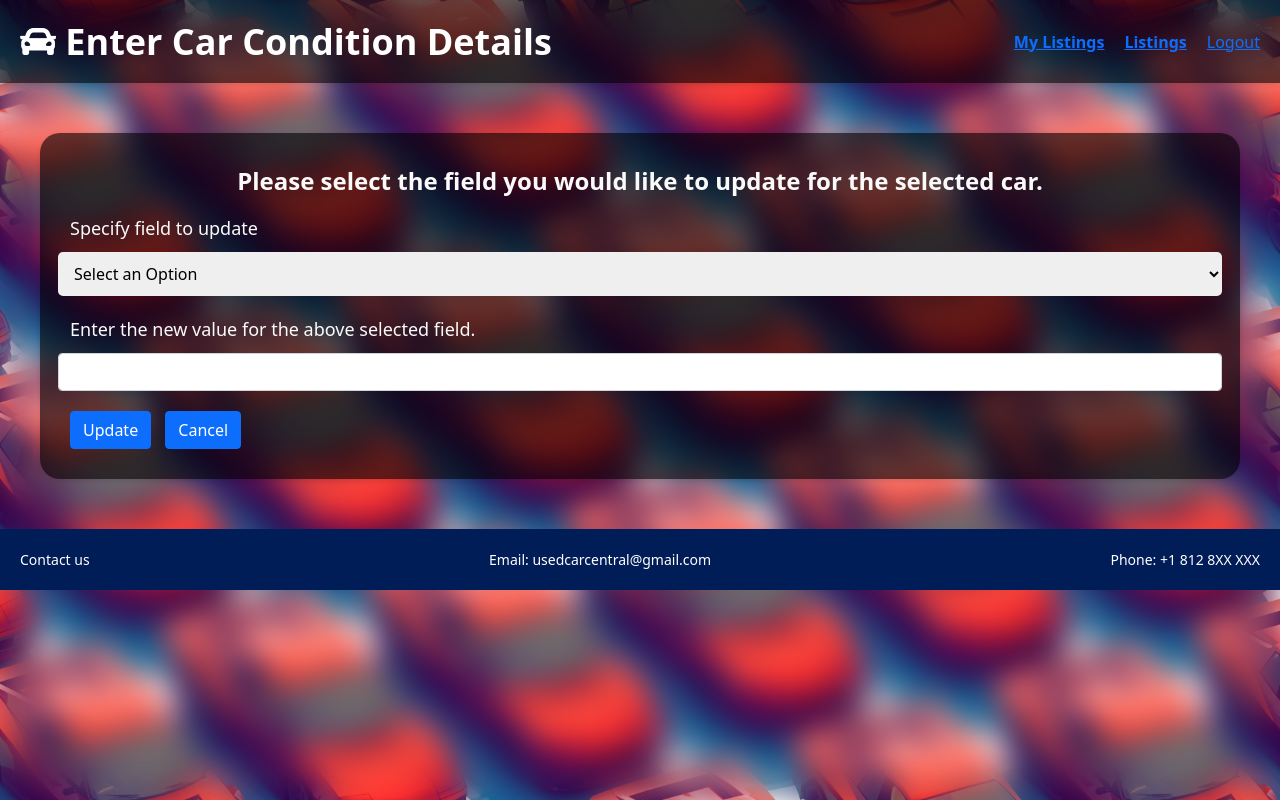
After one commit to ramkiran55/UsedCarCentral, a Flask app: page /filterForUpdates/1 in a window 1280 px wide. The commit adds this page. Run offline with Flask 3, Linux system fonts and the light colour scheme.

Commit message:
update front end changes

```diff
--- a/UsedCarCentral.py
+++ b/UsedCarCentral.py
@@ -158,11 +158,27 @@ def getmycarlistings():
     else:
         return redirect('/getmycarlistings')
 
+@UsedCarCentral.route("/filterForUpdates/<int:car_id>", methods = ['GET','POST'])
+def filterForUpdates(car_id):
+    print("updates")
+    print(car_id)
+    if request.method == "POST":
+        print("updates post")
+        print(car_id)
+        updateField = str(request.form["updateField"])
+        updateValue = str(request.form["updatedValue"])
+        print (updateField,updateValue)
+        return redirect('/getmycarlistings')
+    else:
+        print("Updates Get")
+        return render_template("FilterForUpdates.html")
+
 
 @UsedCarCentral.route("/success")
 def Success():
     return 'Success!'
 car_listing_data = {}
+
 @UsedCarCentral.route("/addcarlisting", methods = ['GET', 'POST'])
 def addCarListing():
     if request.method == 'GET':
@@ -236,21 +252,6 @@ def addLocationDetails():
             return redirect('/getmycarlistings')
         return redirect('/')
 
-@UsedCarCentral.route("/update/<int:listingid>", methods = ['GET'])
-def updateCarListing(listingid, price):
-
-    print(listingid)
-    conn = connection_uri()
-    cursor = conn.cursor()
-    out = 0
-    # EXEC real.UpdateCarPrice 10345, 33333
-    #cursor.execute("EXEC real.DeleteCarListing "+str(user.id)+","+str(listingid))
-    # Call the stored procedure
-    price = int(price)
-    listing_id = listingid
-    statement = "EXEC real.UpdateCarPrice "+ str(listing_id)+", "+str(price)
-    cursor.execute(statement)
-    return redirect('/getmycarlistings')
 
 @UsedCarCentral.route('/delete/<int:listingid>', methods=['GET'])
 def deleteCarListing(listingid):
--- /dev/null
+++ b/templates/FilterForUpdates.html
@@ -0,0 +1,58 @@
+<!DOCTYPE html>
+<html lang="en-US" dir="ltr">
+<head>
+    <title>Car Details</title>
+    <link rel="stylesheet" href="../static/styles/AddCarDetails.css">
+    <link rel="stylesheet" crossorigin="anonymous"
+	href="https://cdn.jsdelivr.net/npm/bootstrap@5.0.2/dist/css/bootstrap.min.css" >
+    <link rel="stylesheet" href="https://cdnjs.cloudflare.com/ajax/libs/font-awesome/5.15.3/css/all.min.css" />
+	<script crossorigin="anonymous"
+	src="https://cdn.jsdelivr.net/npm/bootstrap@5.0.2/dist/js/bootstrap.bundle.min.js" >
+	</script>
+
+</head>
+<header>
+    <h1><i class="fas fa-car" style="--fa-secondary-color: #ff0000;"></i> Enter Car Condition Details</h1>
+    <nav>
+        <a href="{{ url_for('getmycarlistings') }}"><strong>My Listings</strong></a>
+        <a href="{{ url_for('getcarlistings') }}"><strong>Listings</strong></a>
+        <a href="{{ url_for('logout') }}">Logout</a>
+    </nav>
+  </header>
+<body>
+
+
+    <form action="" method = "POST">
+        <!-- MasterID --><!--<div class="form-group row">
+          <label for="id">Id</label>
+          <input type="text" class="form-control" name="id" id="id">
+        </div> -->
+        <div class="form-group row">
+            <p><strong>Please select the field you would like to update for the selected car.</strong></p>
+            <label for="update-field">Specify field to update</label>
+            <select name = 'updateField' id = 'updateField'>
+                <option value="none" selected disabled hidden>Select an Option</option>
+                <option value="carColor">Car Color</option>
+                <option value="carCondition">Car Condition</option>
+                <option value="carDescription">Car Description</option>
+                <option value="city">City</option>
+                <option value="modelYear">Model Year</option>
+                <option value="odometerReading">Odometer Reading</option>
+                <option value="price">Price</option>
+                <option value="stateCode">State Code</option>
+            </select>
+        </div>
+        <div class="form-group row">
+            <label for="updatedValue">Enter the new value for the above selected field.</label>
+            <input type="text" step="0.01" class="form-control" name="updatedValue" id="updatedValue">
+        </div>
+        <button type="btnAdd" class="btn btn-primary" >Update</button>
+        <!-- <a class="btn btn-primary" href="filterForUpdates"><strong>Update</strong></a> -->
+        <a href="/" class="btn btn-primary">Cancel</a>
+      </form>
+      <footer>
+        <p>Contact us</p>
+        <p>Email: usedcarcentral@gmail.com</p>
+        <p>Phone: +1 812 8XX XXX</p>
+      </footer>
+</body>
--- a/templates/mylisting.html
+++ b/templates/mylisting.html
@@ -42,7 +42,7 @@
             <td>{{ car_listing.state }}</td>
             <td>{{ car_listing.date }}</td>
             <td>{{ car_listing.price }}</td>
-            <td><a class="btn btn-primary" href="/update/{{ car_listing.listingid }}"><strong>Update</strong></a></td>
+            <td><a class="btn btn-primary" href="/filterForUpdates/{{ car_listing.listingid }}"><strong>Update</strong></a></td>
             <td><a class="btn btn-primary" href="/delete/{{ car_listing.listingid }}"><strong>Delete</strong></a></td>
           </tr>
           {% endfor %}
```
